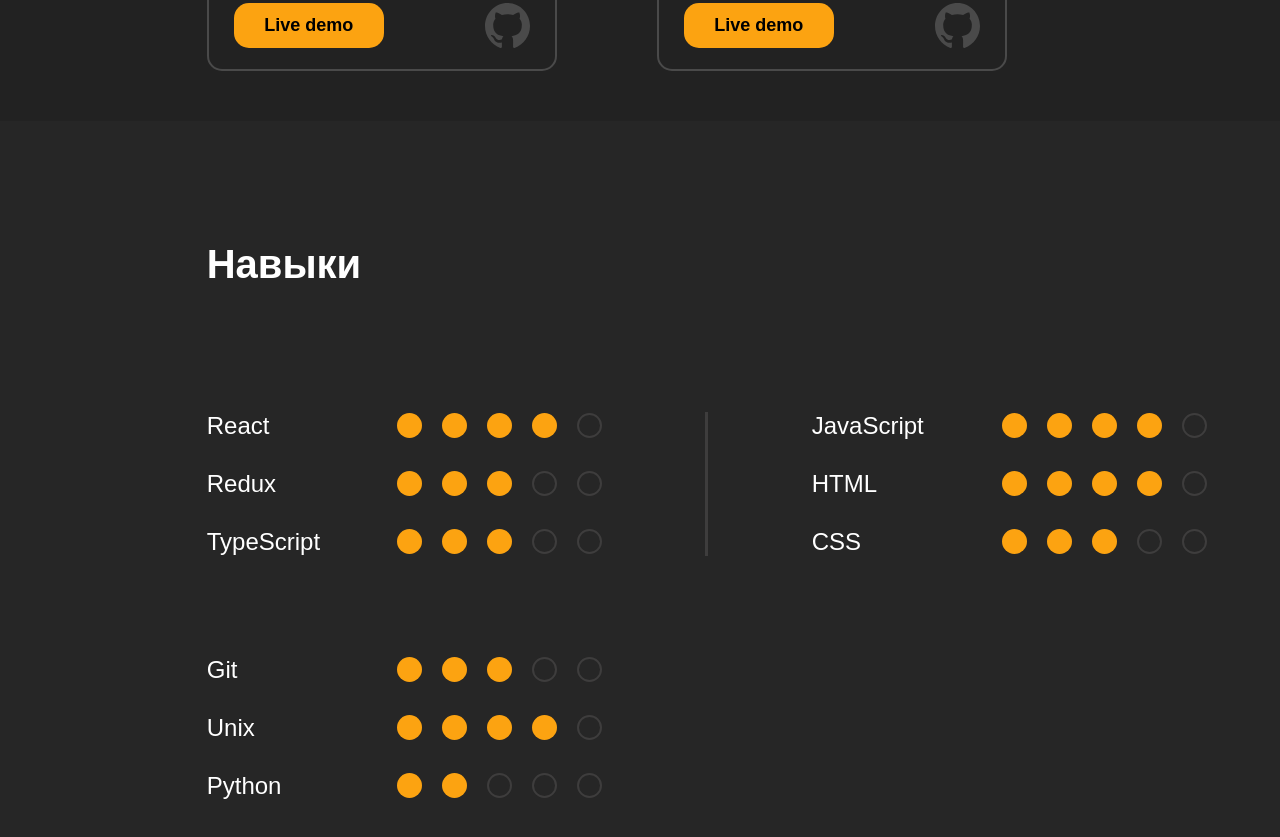
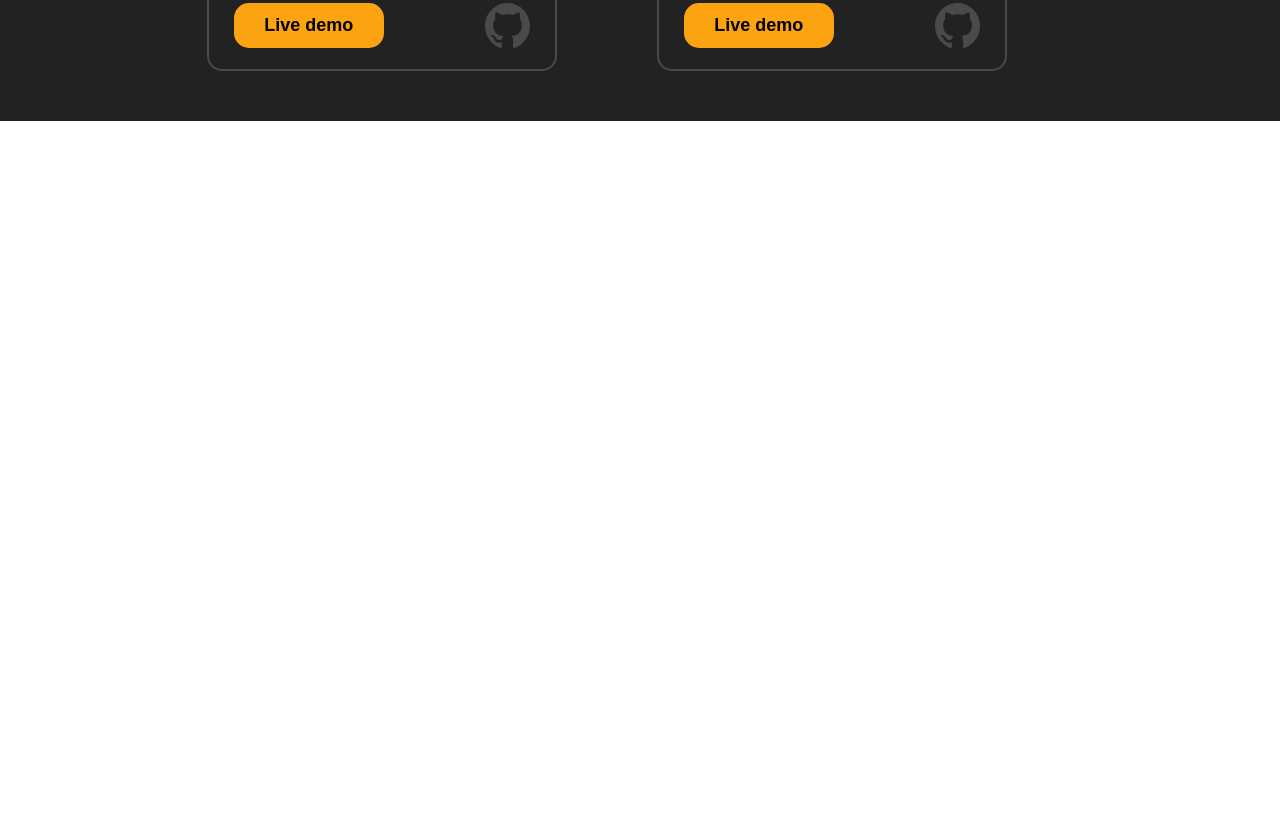
Before and after one commit to NikolaB131-org/Portfolio, a React (Vite) app: page / in a window 1280 px wide. Shown: the part 2200-3037 px from the top of the page. After the commit the page ends 2321 px from the top, so only its background shows below. Built offline with nearby package versions, Linux system fonts and the light colour scheme.

Commit message:
Delete skills section

```diff
--- a/src/App.module.css
+++ b/src/App.module.css
@@ -107,33 +107,3 @@
   flex-wrap: wrap;
   gap: 100px;
 }
-
-
-/* Skills section */
-.skills-section {
-  display: flex;
-  height: 100vh;
-  background-color: #262626;
-}
-
-.skills {
-  width: 1000px;
-  margin: auto 0 auto 16.15vw;
-}
-
-.skills__header {
-  font-size: 2.5rem;
-  margin-bottom: 125px;
-}
-
-.skills__container {
-  display: flex;
-  justify-content: space-between;
-  margin-bottom: 100px;
-}
-
-.skills__divider {
-  width: 3px;
-  height: auto;
-  background-color: #3E3D3D;
-}
--- a/src/App.tsx
+++ b/src/App.tsx
@@ -1,5 +1,4 @@
 import { useEffect, useRef } from 'react';
-import { SkillsCard } from './components/SkillsCard';
 import { ProjectCard } from './components/ProjectCard';
 import starPng from './assets/star.png';
 import arrowSvg from './assets/arrow.svg';
@@ -90,18 +89,6 @@ export function App() {
           </div>
         </section>
       </div>
-
-      <div className={styles['skills-section']}>
-        <section className={styles.skills}>
-          <h2 className={styles.skills__header}>Навыки</h2>
-          <div className={styles.skills__container}>
-            <SkillsCard data={['React', 4, 'Redux', 3, 'TypeScript', 3]} />
-            <div className={styles.skills__divider}></div>
-            <SkillsCard data={['JavaScript', 4, 'HTML', 4, 'CSS', 3]} />
-          </div>
-          <SkillsCard data={['Git', 3, 'Unix', 4, 'Python', 2]} />
-        </section>
-      </div>
     </>
   );
 }
--- a/src/components/SkillsCard/SkillsCard.module.css
+++ /dev/null
@@ -1,35 +0,0 @@
-.container {
-  list-style: none;
-  width: 395px;
-  display: flex;
-  flex-direction: column;
-  gap: 30px;
-}
-
-.container > li {
-  display: flex;
-  justify-content: space-between;
-  align-items: center;
-}
-
-.container > li > span {
-  font-size: 1.5rem;
-}
-
-.container > li > ul {
-  list-style: none;
-  display: flex;
-  gap: 20px;
-}
-
-.container > li > ul > li {
-  width: 25px;
-  height: 25px;
-  border: 2px solid #3E3D3D;
-  border-radius: 50%;
-}
-
-.container > li > ul > li.enabled {
-  background-color: var(--accent-color);
-  border: none;
-}
--- a/src/components/SkillsCard/index.tsx
+++ /dev/null
@@ -1,27 +0,0 @@
-import styles from './SkillsCard.module.css';
-
-type Props = {
-  data: (string | number)[];
-};
-
-export function SkillsCard({ data }: Props) {
-  const items = [];
-  for (let i = 0; i < data.length; i += 2) {
-    let colored = [];
-    for (let j = 0; j < 5; j++) {
-      const enabledCircles = data[i + 1] as number;
-      if (j < enabledCircles) {
-        colored.push(<li key={j} className={styles.enabled}></li>);
-      } else {
-        colored.push(<li key={j}></li>)
-      }
-    }
-    items.push(<li key={i}><span>{data[i]}</span><ul>{colored}</ul></li>);
-  }
-
-  return (
-    <ul className={styles.container}>
-      {items}
-    </ul>
-  );
-}
```
